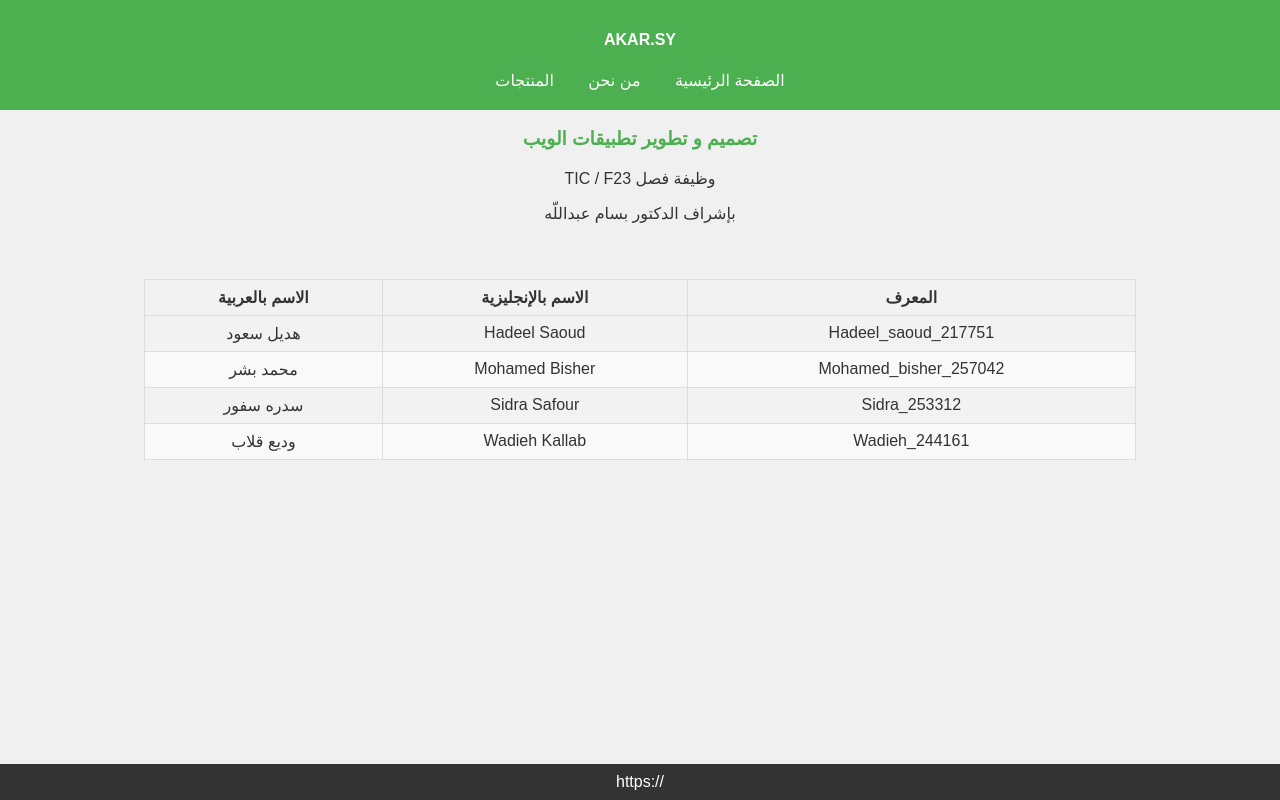
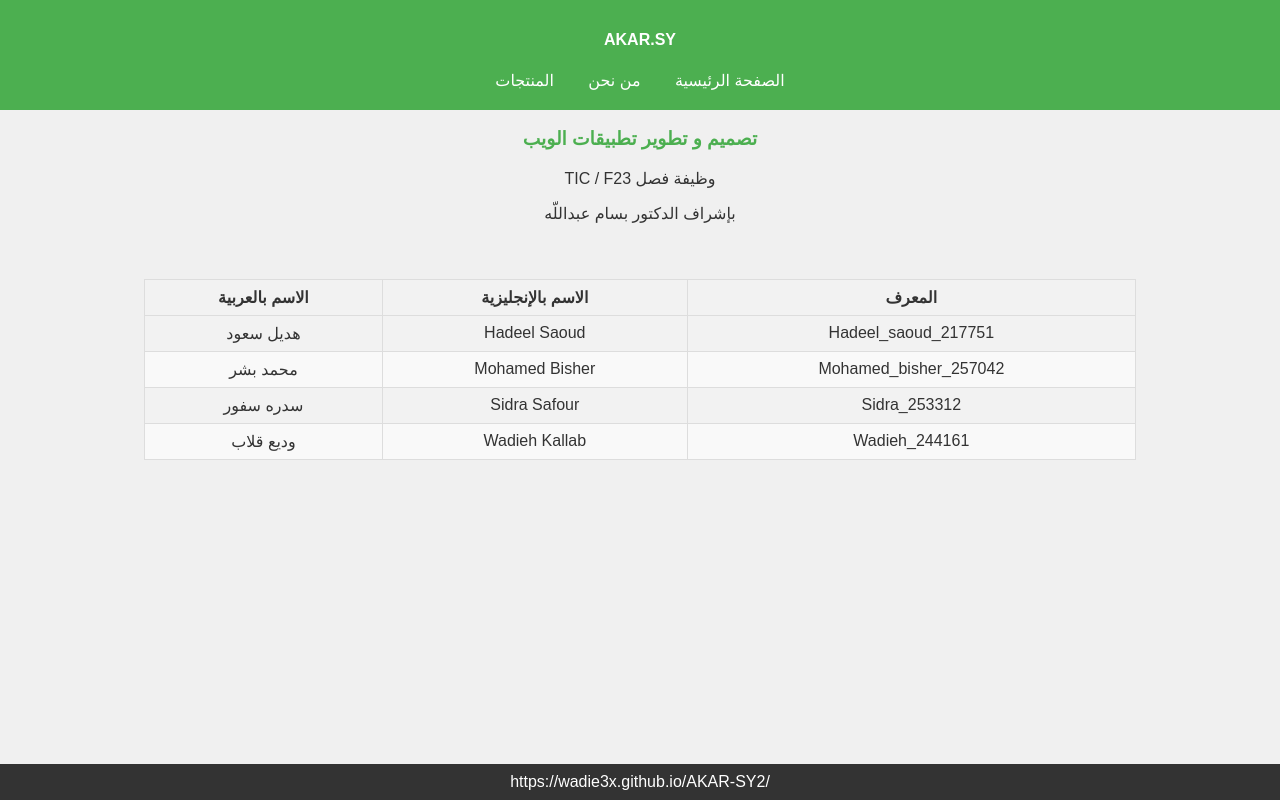
Before and after one commit to Wadie3x/AKAR-SY2, a plain HTML site: page index.html in a window 1280 px wide. Drawn offline with Linux system fonts and the light colour scheme.

Commit message:
index.html

```diff
--- a/index.html
+++ b/index.html
@@ -53,7 +53,7 @@
         </table>
     </main>
     <footer>
-        <a href="https://example.com" target="_blank">https:// </a>
+        <a href="https://example.com" target="_blank">https://wadie3x.github.io/AKAR-SY2/ </a>
     </footer>
 </body>
 </html>
```
